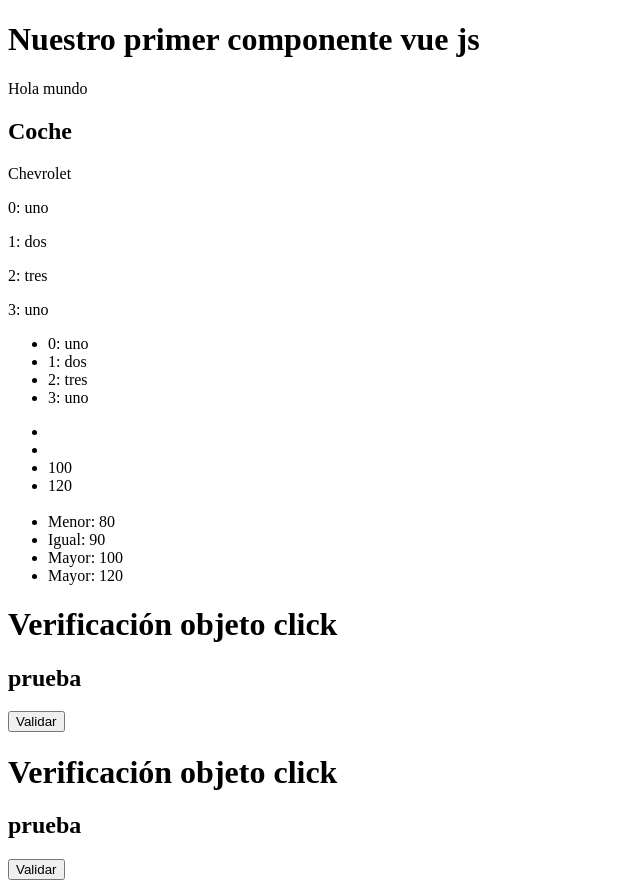
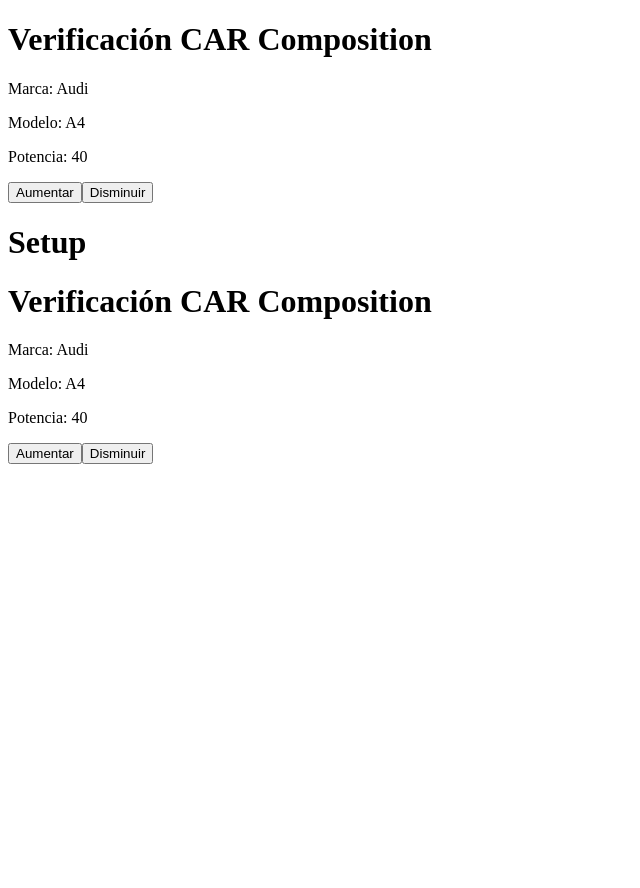
Before and after one commit to jugiros/started-vue-3, a Vue app: page / in a window 1280 px wide. Shown: the whole page, without its empty margins (0-640 px from the left). After the commit the page ends 800 px from the top, so only its background shows below. Built offline with nearby package versions, Linux system fonts and the light colour scheme.

Commit message:
Análisis y validación de funcionalidad de composition con setup dentro de script y sin setup dentro de script.

```diff
--- a/src/App.vue
+++ b/src/App.vue
@@ -1,38 +1,16 @@
 <template>
-  <div>
-    <h1>Nuestro primer componente vue js</h1>
-    <p>Hola mundo</p>
-    <car></car>
-    <p>{{ marca }}</p>
-    <p v-for="(val, index) in arrVal" :key="index">{{ index }}: {{ val }}</p>
-    <ul>
-      <li v-for="(val, index) in arrVal" :key="index">
-        {{ index }}: {{ val }}
-      </li>
-    </ul>
-    <ul>
-      <li v-for="(val, index) in powers" :key="index">
-        <!-- Para que no se renderice usamos template, el template no renderiza ninguna etiqueta solo lo interno<p>{{ val }}</p>-->
-        <template v-if="parseInt(val) > 90">{{ val }}</template>
-      </li>
-      <br />
-      <template v-for="(val, index) in powers" :key="index">
-        <li v-if="parseInt(val) > 90">Mayor: {{ val }}</li>
-        <li v-else-if="parseInt(val) == 90">Igual: {{ val }}</li>
-        <li v-else>Menor: {{ val }}</li>
-      </template>
-    </ul>
-    <evento-click-setup-script></evento-click-setup-script>
-    <evento-click></evento-click>
-  </div>
+  <car-composition></car-composition>
+  <h1>Setup</h1>
+  <car-composition-setup></car-composition-setup>
 </template>
-<script setup>
-import Car from "@/components/Car.vue";
-import EventoClick from "@/components/EventoClickSetup-Script.vue";
-import EventoClickSetupScript from "@/components/EventoClickSetup-Script.vue";
-const marca = "Chevrolet";
-const arrVal = ["uno", "dos", "tres", "uno"];
-const powers = ["80", "90", "100", "120"];
+<script>
+import {defineComponent} from "vue";
+import CarComposition from "@/components/CarComposition.vue";
+import CarCompositionSetup from "@/components/CarCompositionSetup.vue";
+
+export default defineComponent({
+  components: {CarCompositionSetup, CarComposition}
+})
 </script>
 
 <style lang="scss" scoped></style>
--- /dev/null
+++ b/src/components/CarComposition.vue
@@ -0,0 +1,38 @@
+<template>
+  <div>
+    <h1>Verificación CAR Composition</h1>
+    <p>Marca: {{ brand }}</p>
+    <p>Modelo: {{ model }}</p>
+    <p>Potencia: {{ power }}</p>
+    <button @click="upPower(20)">Aumentar</button>
+    <button @click="downPower()">Disminuir</button>
+  </div>
+</template>
+<script>
+import { ref } from "vue";
+export default {
+  setup() {
+    const brand = "Audi";
+    const model = "A4";
+    let power = ref(40);
+
+    const upPower = (newPower) => {
+      power.value = power.value + newPower;
+      console.log("Aumentar potencia: " + power.value);
+    };
+    const downPower = () => {
+      power.value--;
+      console.log("Baja potencia: " + power);
+    };
+    return {
+      brand,
+      model,
+      power,
+      upPower,
+      downPower,
+    };
+  },
+};
+</script>
+
+<style lang="scss" scoped></style>
--- /dev/null
+++ b/src/components/CarCompositionSetup.vue
@@ -0,0 +1,29 @@
+<template>
+  <div>
+    <h1>Verificación CAR Composition</h1>
+    <p>Marca: {{ brand }}</p>
+    <p>Modelo: {{ model }}</p>
+    <p>Potencia: {{ power }}</p>
+    <button @click="upPower(20)">Aumentar</button>
+    <button @click="downPower()">Disminuir</button>
+  </div>
+</template>
+<script setup>
+import { ref } from "vue";
+const brand = "Audi";
+const model = "A4";
+let power = ref(40);
+
+function upPower(val) {
+  let newPower = power.value + val;
+  power.value = power.value + val;
+  console.log("Aumentar potencia: " + newPower);
+}
+function downPower() {
+  let newPower = power.value--;
+  power.value--;
+  console.log("Baja potencia: " + newPower);
+}
+</script>
+
+<style lang="scss" scoped></style>
```
